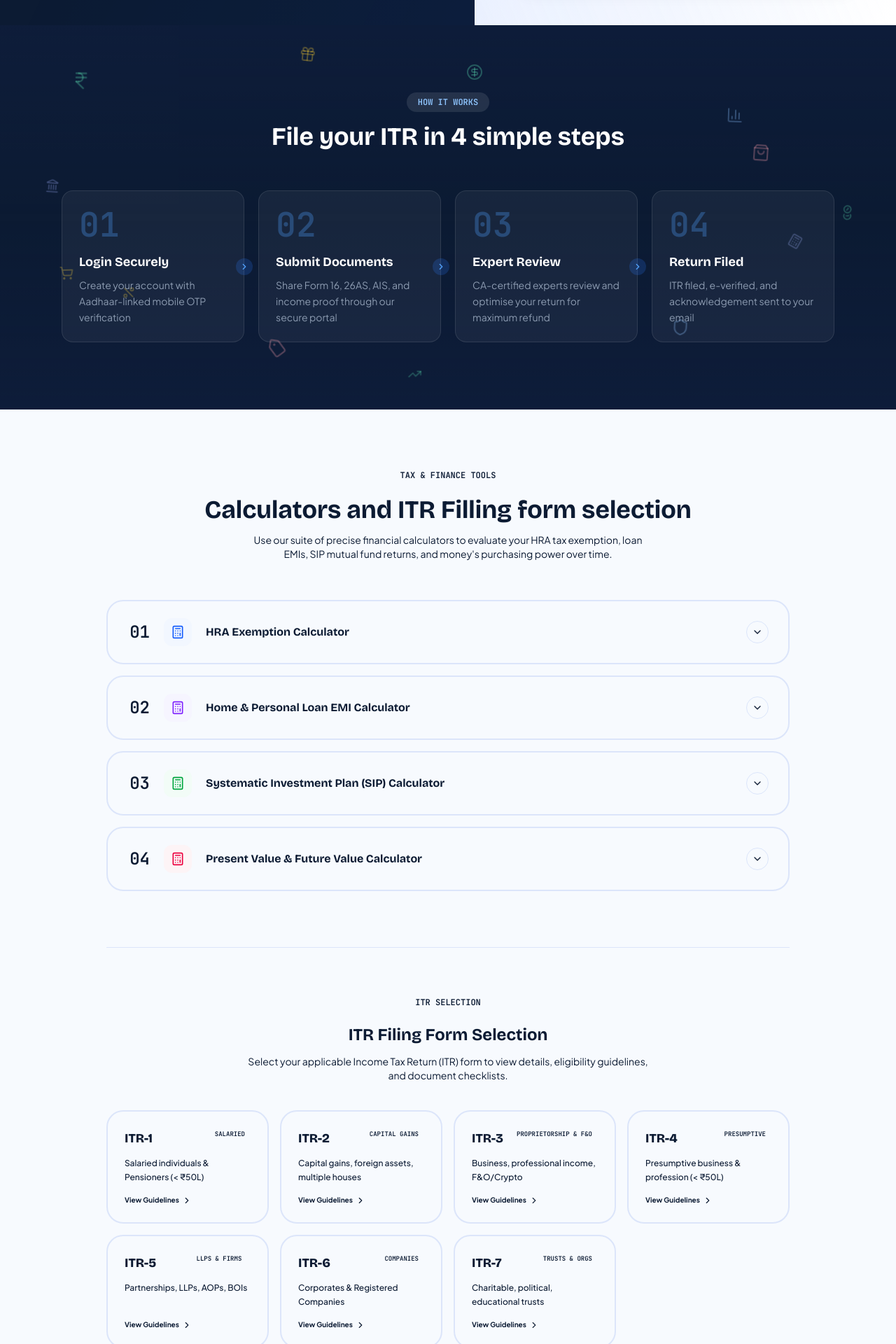
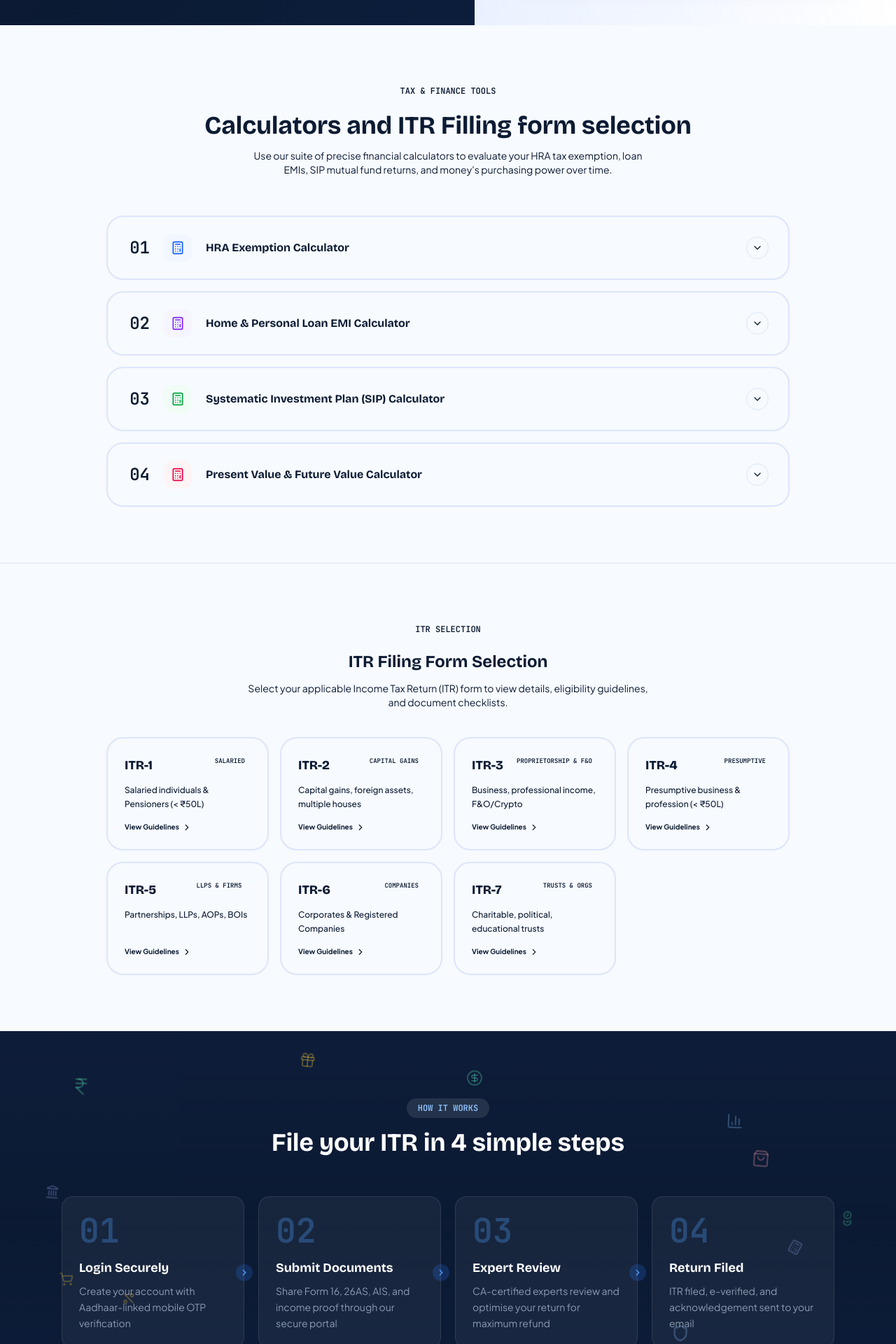
Before and after one commit to dtaxrail-cell/Income-Tax-Filling-Platform, a React (Vite) app: page / in a window 1280 px wide. Shown: the part 1420-3340 px from the top of the page at 70% size. Built offline with nearby package versions, Linux system fonts and the light colour scheme.

Commit message:
Calculators swapping positions update

```diff
--- a/src/app/App.tsx
+++ b/src/app/App.tsx
@@ -19,6 +19,12 @@ function AppContent() {
   const navigate = useNavigate();
   const location = useLocation();
   const [activeService, setActiveService] = useState<string | null>(null);
+  const [activeCalcIndex, setActiveCalcIndex] = useState<number | null>(null);
+
+  const selectCalculator = (index: number) => {
+    navigate("/");
+    setActiveCalcIndex(index);
+  };
 
   const getPageFromPath = (path: string): Page => {
     if (path.startsWith("/about")) return "about";
@@ -47,17 +53,17 @@ function AppContent() {
       <Navbar page={page} setPage={setPageAndScroll} />
       <main className="flex-1 relative z-10">
         <Routes>
-          <Route path="/" element={<HomePage setPage={setPageAndScroll} />} />
-          <Route path="/home" element={<HomePage setPage={setPageAndScroll} />} />
+          <Route path="/" element={<HomePage setPage={setPageAndScroll} activeCalcIndex={activeCalcIndex} setActiveCalcIndex={setActiveCalcIndex} />} />
+          <Route path="/home" element={<HomePage setPage={setPageAndScroll} activeCalcIndex={activeCalcIndex} setActiveCalcIndex={setActiveCalcIndex} />} />
           <Route path="/about" element={<AboutPage setPage={setPageAndScroll} />} />
           <Route path="/services" element={<ServicesPage setPage={setPageAndScroll} />} />
           <Route path="/future" element={<FutureExpansionPage setPage={setPageAndScroll} />} />
           <Route path="/contact" element={<ContactPage />} />
           <Route path="/itr-filing" element={<ItrFilingPage setPage={setPageAndScroll} />} />
-          <Route path="*" element={<HomePage setPage={setPageAndScroll} />} />
+          <Route path="*" element={<HomePage setPage={setPageAndScroll} activeCalcIndex={activeCalcIndex} setActiveCalcIndex={setActiveCalcIndex} />} />
         </Routes>
       </main>
-      <Footer setPage={setPageAndScroll} onSelectService={setActiveService} />
+      <Footer setPage={setPageAndScroll} onSelectService={setActiveService} onSelectCalculator={selectCalculator} />
       <ScrollToTop />
       <FloatingWhatsApp />
       <PlatformModal activeService={activeService} onClose={() => setActiveService(null)} setPage={setPageAndScroll} />
--- a/src/app/components/Footer.tsx
+++ b/src/app/components/Footer.tsx
@@ -4,9 +4,10 @@ import { Page, display, mono } from "../types";
 interface FooterProps {
   setPage: (p: Page) => void;
   onSelectService: (serviceName: string) => void;
+  onSelectCalculator?: (calcIndex: number) => void;
 }
 
-export function Footer({ setPage, onSelectService }: FooterProps) {
+export function Footer({ setPage, onSelectService, onSelectCalculator }: FooterProps) {
   return (
     <footer className="bg-[#080F1E] text-blue-200/60">
       <div className="max-w-7xl mx-auto px-6 py-16">
@@ -53,16 +54,14 @@ export function Footer({ setPage, onSelectService }: FooterProps) {
                   Tax Calculator
                 </button>
               </li>
-              {/*
               <li>
                 <button
-                  onClick={() => onSelectService("HRA Calculator")}
+                  onClick={() => onSelectCalculator?.(0)}
                   className="hover:text-white text-left transition-colors cursor-pointer"
                 >
                   HRA Calculator
                 </button>
               </li>
-              */}
               <li>
                 <button
                   onClick={() => setPage("itr-filing")}
@@ -71,10 +70,9 @@ export function Footer({ setPage, onSelectService }: FooterProps) {
                   ITR Filing
                 </button>
               </li>
-              {/*
               <li>
                 <button
-                  onClick={() => onSelectService("EMI Calculator")}
+                  onClick={() => onSelectCalculator?.(1)}
                   className="hover:text-white text-left transition-colors cursor-pointer"
                 >
                   EMI Calculator
@@ -82,7 +80,7 @@ export function Footer({ setPage, onSelectService }: FooterProps) {
               </li>
               <li>
                 <button
-                  onClick={() => onSelectService("SIP Calculator")}
+                  onClick={() => onSelectCalculator?.(2)}
                   className="hover:text-white text-left transition-colors cursor-pointer"
                 >
                   SIP Calculator
@@ -90,13 +88,12 @@ export function Footer({ setPage, onSelectService }: FooterProps) {
               </li>
               <li>
                 <button
-                  onClick={() => onSelectService("Present Value Calculator")}
+                  onClick={() => onSelectCalculator?.(3)}
                   className="hover:text-white text-left transition-colors cursor-pointer"
                 >
                   Present Value Calculator
                 </button>
               </li>
-              */}
             </ul>
           </div>
 
--- a/src/app/pages/HomePage.tsx
+++ b/src/app/pages/HomePage.tsx
@@ -1,4 +1,4 @@
-import { useState } from "react";
+import { useState, useEffect } from "react";
 import {
   Shield, Instagram, ArrowRight, Lock, CheckCircle, Zap,
   Smartphone, Star, ChevronRight, ChevronDown, Calculator
@@ -15,12 +15,27 @@ import {
 
 interface HomePageProps {
   setPage: (p: Page) => void;
+  activeCalcIndex: number | null;
+  setActiveCalcIndex: (index: number | null) => void;
 }
 
-export function HomePage({ setPage }: HomePageProps) {
+export function HomePage({ setPage, activeCalcIndex, setActiveCalcIndex }: HomePageProps) {
   const [openFaq, setOpenFaq] = useState<number | null>(null);
   const [expandedCalc, setExpandedCalc] = useState<number | null>(null);
   const [persona, setPersona] = useState<"salaried" | "retailer" | "freelancer">("salaried");
+
+  useEffect(() => {
+    if (activeCalcIndex !== null) {
+      setExpandedCalc(activeCalcIndex);
+      setTimeout(() => {
+        const el = document.getElementById("calculators-section");
+        if (el) {
+          el.scrollIntoView({ behavior: "smooth" });
+        }
+      }, 100);
+      setActiveCalcIndex(null);
+    }
+  }, [activeCalcIndex, setActiveCalcIndex]);
 
   const steps = [
     { num: "01", title: "Login Securely", desc: "Create your account with Aadhaar-linked mobile OTP verification" },
@@ -174,43 +189,8 @@ export function HomePage({ setPage }: HomePageProps) {
         </div>
       </section>
 
-      {/* ── How It Works ── */}
-      <section className="py-24 bg-[#0C1B33] relative overflow-hidden">
-        <div className="absolute inset-0 bg-gradient-to-b from-blue-950/40 via-transparent to-blue-950/40 opacity-70 animate-pulse" style={{ animationDuration: "12s" }} />
-        <SectionParticles />
-        <div className="max-w-6xl mx-auto px-6 relative z-10">
-          <div className="text-center mb-14">
-            <div className="inline-block bg-white/10 text-blue-300 text-xs font-semibold px-4 py-1.5 rounded-full mb-4" style={mono}>
-              HOW IT WORKS
-            </div>
-            <h2 className="text-3xl sm:text-4xl font-bold text-white" style={display}>
-              File your ITR in 4 simple steps
-            </h2>
-          </div>
-
-          <div className="grid sm:grid-cols-2 lg:grid-cols-4 gap-5">
-            {steps.map(({ num, title, desc }, idx) => (
-              <div key={num} className="relative group">
-                <div className="bg-white/5 border border-white/10 rounded-2xl p-6 hover:bg-white/10 transition-colors h-full">
-                  <div className="font-bold text-blue-400/30 mb-4 text-5xl leading-none" style={mono}>{num}</div>
-                  <h3 className="font-bold text-white mb-2" style={display}>{title}</h3>
-                  <p className="text-sm text-blue-100/60 leading-relaxed">{desc}</p>
-                </div>
-                {idx < 3 && (
-                  <div className="hidden lg:flex absolute -right-3 top-1/2 -translate-y-1/2 z-10">
-                    <div className="w-6 h-6 bg-blue-500/20 rounded-full flex items-center justify-center">
-                      <ChevronRight className="w-3.5 h-3.5 text-blue-400" />
-                    </div>
-                  </div>
-                )}
-              </div>
-            ))}
-          </div>
-        </div>
-      </section>
-
-      {/* ── Calculators and ITR Filing Form Selection ── */}
-      <section className="py-20 bg-background">
+      {/* ── Calculators ── */}
+      <section id="calculators-section" className="py-20 bg-background">
         <div className="max-w-5xl mx-auto px-6">
           <div className="text-center mb-14">
             <div className="inline-block bg-secondary text-primary text-xs font-semibold px-4 py-1.5 rounded-full mb-4" style={mono}>
@@ -290,9 +270,12 @@ export function HomePage({ setPage }: HomePageProps) {
               );
             })}
           </div>
+        </div>
+      </section>
 
-          {/* ITR filing form selection section */}
-          <div className="mt-20 border-t border-border pt-16">
+      {/* ── ITR Selection ── */}
+      <section className="py-20 bg-background border-t border-border">
+        <div className="max-w-5xl mx-auto px-6">
           <div className="text-center mb-10">
             <div className="inline-block bg-secondary text-primary text-xs font-semibold px-4 py-1.5 rounded-full mb-4" style={mono}>
               ITR SELECTION
@@ -337,6 +320,40 @@ export function HomePage({ setPage }: HomePageProps) {
               </button>
             ))}
           </div>
+        </div>
+      </section>
+
+      {/* ── How It Works ── */}
+      <section className="py-24 bg-[#0C1B33] relative overflow-hidden">
+        <div className="absolute inset-0 bg-gradient-to-b from-blue-950/40 via-transparent to-blue-950/40 opacity-70 animate-pulse" style={{ animationDuration: "12s" }} />
+        <SectionParticles />
+        <div className="max-w-6xl mx-auto px-6 relative z-10">
+          <div className="text-center mb-14">
+            <div className="inline-block bg-white/10 text-blue-300 text-xs font-semibold px-4 py-1.5 rounded-full mb-4" style={mono}>
+              HOW IT WORKS
+            </div>
+            <h2 className="text-3xl sm:text-4xl font-bold text-white" style={display}>
+              File your ITR in 4 simple steps
+            </h2>
+          </div>
+
+          <div className="grid sm:grid-cols-2 lg:grid-cols-4 gap-5">
+            {steps.map(({ num, title, desc }, idx) => (
+              <div key={num} className="relative group">
+                <div className="bg-white/5 border border-white/10 rounded-2xl p-6 hover:bg-white/10 transition-colors h-full">
+                  <div className="font-bold text-blue-400/30 mb-4 text-5xl leading-none" style={mono}>{num}</div>
+                  <h3 className="font-bold text-white mb-2" style={display}>{title}</h3>
+                  <p className="text-sm text-blue-100/60 leading-relaxed">{desc}</p>
+                </div>
+                {idx < 3 && (
+                  <div className="hidden lg:flex absolute -right-3 top-1/2 -translate-y-1/2 z-10">
+                    <div className="w-6 h-6 bg-blue-500/20 rounded-full flex items-center justify-center">
+                      <ChevronRight className="w-3.5 h-3.5 text-blue-400" />
+                    </div>
+                  </div>
+                )}
+              </div>
+            ))}
           </div>
         </div>
       </section>
```
Also changed, not shown: src/app/components/InteractiveCalculators.tsx (+52 -25 lines), 5 other files (tests, documents, lock files or other folders). Lines whose indentation alone changed are shown as unchanged.
